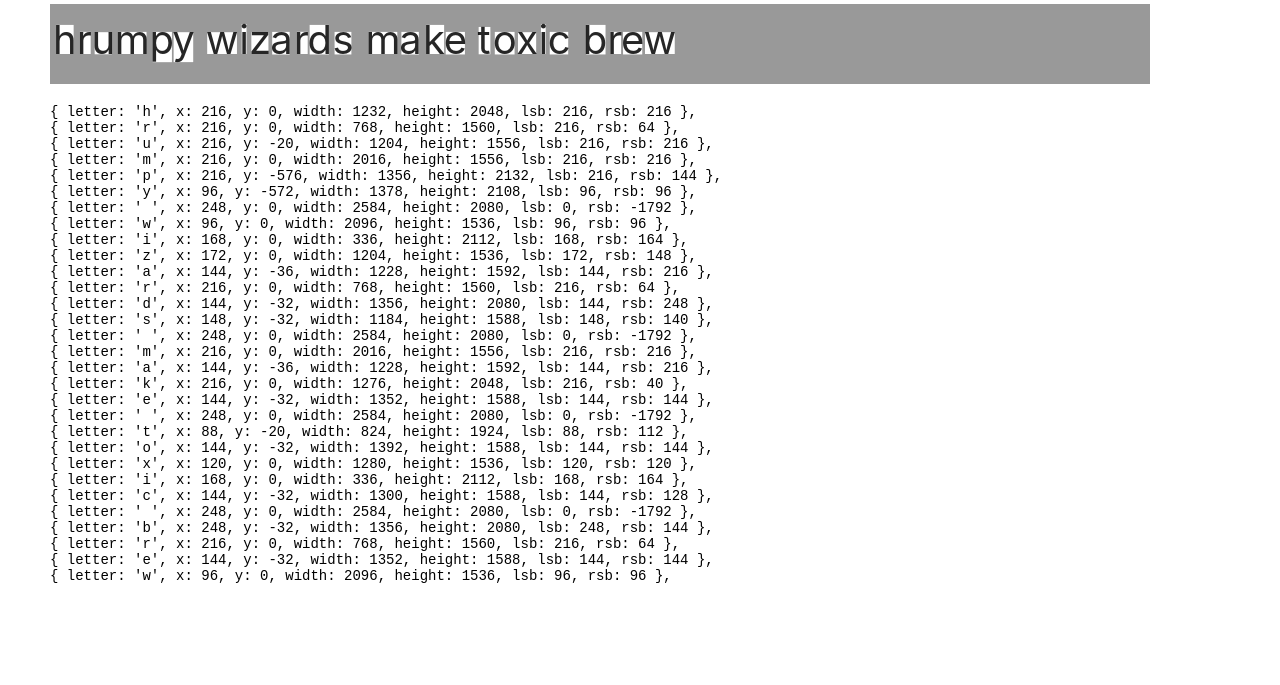
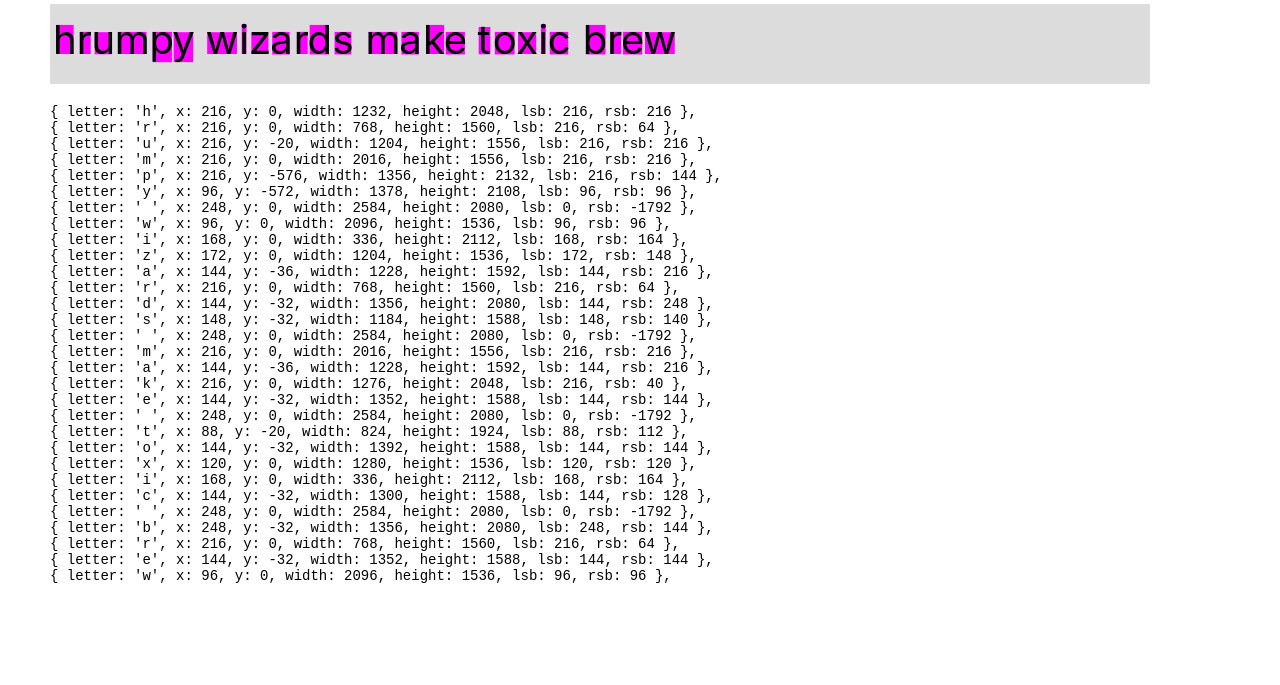
Before and after one commit to tchayen/ttf-spacing, a website: page index.html in a window 1280 px wide. Shown: the part 115-800 px from the top of the page. Drawn offline with Linux system fonts and the light colour scheme; a web font is replaced by a local one.

Commit message:
Update README and colors in example

```diff
--- a/index.html
+++ b/index.html
@@ -17,7 +17,7 @@
       canvas {
         width: 100vw;
         height: 100vh;
-        background-color: #999;
+        background-color: rgb(220, 220, 220);
         margin: 20px 0;
       }
 
@@ -121,7 +121,7 @@
 
           if (text[i] !== ' ') {
             context.beginPath();
-            context.fillStyle = 'rgb(255, 255, 255)';
+            context.fillStyle = 'rgb(255, 0, 255)';
             context.rect(
               positionX + (x + lsb) * scale,
               screenHeight - (y + height) * scale - OFFSET,
@@ -130,7 +130,7 @@
             );
             context.fill();
 
-            context.fillStyle = 'rgba(0, 0, 0, 0.85)';
+            context.fillStyle = 'rgba(0, 0, 0)';
             context.fillText(
               text[i],
               positionX + x * scale,
```
Also changed, not shown: README.md.
